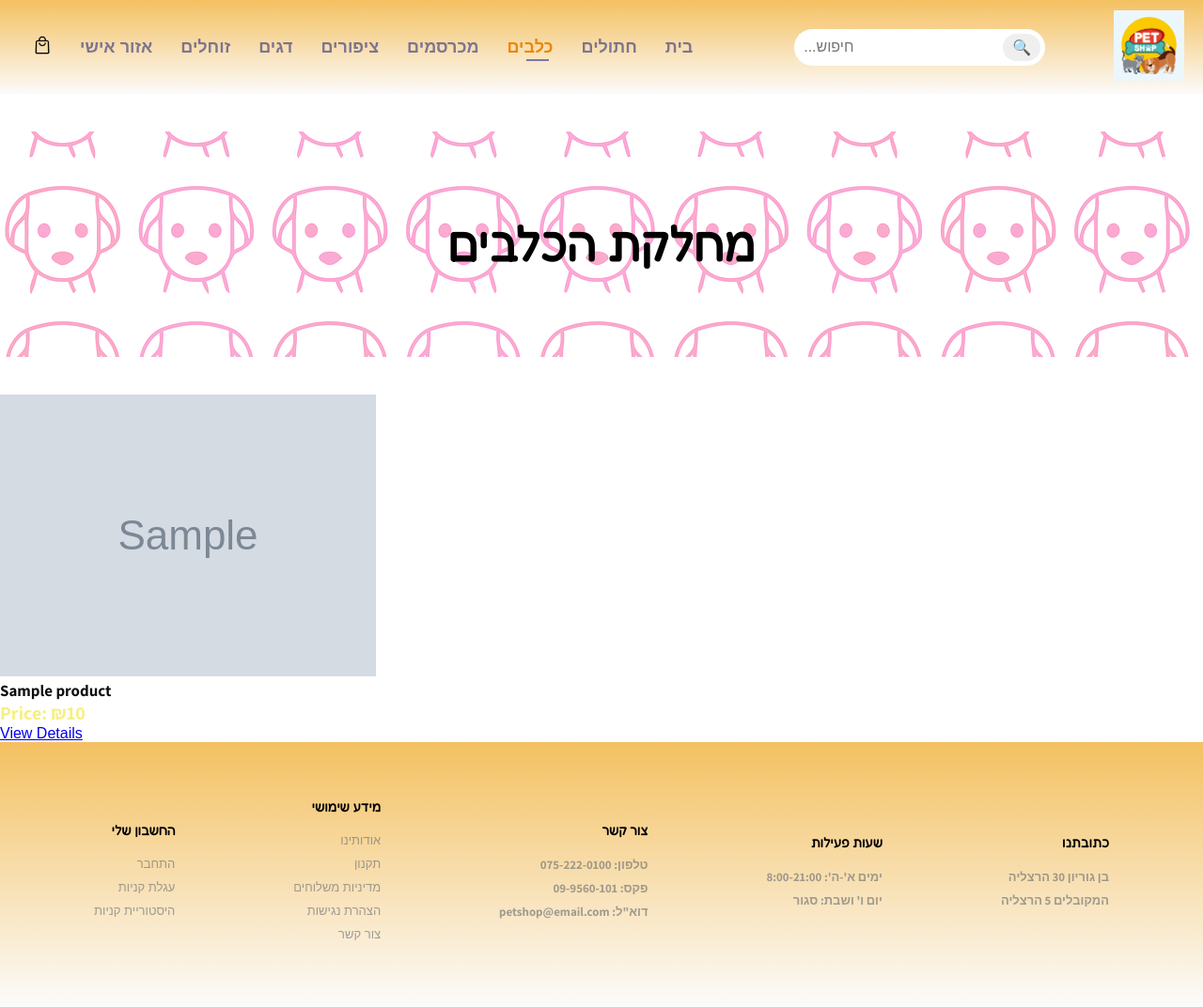
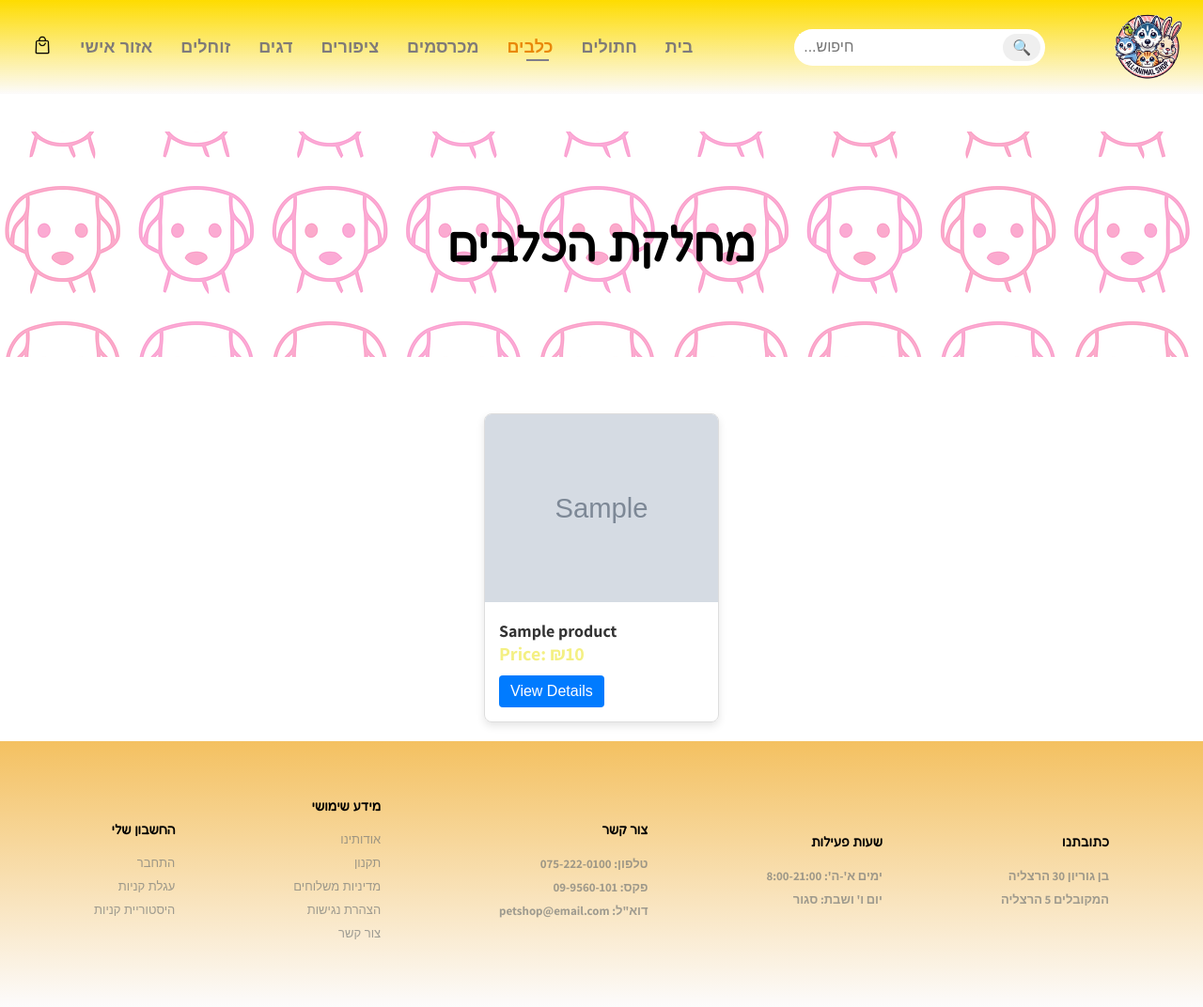
Before and after one commit to OrianAziz/my-pet-shop, a Node server app: page /products/dogs in a window 1280 px wide. Shown: the whole page at 94% size. After the commit the page ends 1049 px from the top, so only its background shows below. Run offline with Node 20, Linux system fonts and the light colour scheme; tables that the repository leaves empty hold one stand-in row (values such as "Sample post"); grey boxes marked "Sample" are stand-in pictures; some libraries are stand-ins or nearby versions.

Commit message:
Changed home screen background, made a logo with a transparent background, fixed issues with mongodb, now can display working cards with name, image and price in dogs products pages. added style and functionality of product cards.

```diff
--- a/app.js
+++ b/app.js
@@ -19,6 +19,7 @@
 
 app.use(express.json());
 app.use(express.static(path.join(__dirname, 'public')));
+app.use(express.static('public'));
 app.use('/', homeRoutes);
 app.use("/api/user", userRouter);
 app.use('/products', productRoutes); // Link product routes to /products
--- a/public/petshop.css
+++ b/public/petshop.css
@@ -110,7 +110,7 @@
 
 
 #header {
-    background: linear-gradient(to bottom, rgba(241, 177, 57, 0.8), rgba(248, 245, 245, 0.4));
+    background: linear-gradient(to bottom, #FEDC00, rgba(248, 245, 245, 0.4));
     position: absolute;
     top: 0;
     width: 100%;
@@ -167,7 +167,7 @@
 
 /* home page */
 #hero {
-    background-image: url("images/hero2.jpg");
+    background-image: url("images/dogback.png");
     height: 100vh;
     width: 100%;
     background-size: cover;
--- a/views/products/dogs.ejs
+++ b/views/products/dogs.ejs
@@ -7,6 +7,71 @@
   <link rel="stylesheet" href="/petshop.css">
   <link href="https://fonts.googleapis.com/css2?family=Assistant:wght@200;400;700&display=swap" rel="stylesheet">
   <link rel="stylesheet" href="https://cdnjs.cloudflare.com/ajax/libs/font-awesome/6.0.0-beta3/css/all.min.css">
+  <style>
+    /* Style for the product grid */
+    .product-grid {
+      display: flex;
+      flex-wrap: wrap;
+      gap: 20px;
+      justify-content: center;
+      padding: 20px;
+    }
+
+    /* Style for each product card */
+    .product-card {
+      width: 250px;
+      border: 1px solid #ddd;
+      border-radius: 8px;
+      overflow: hidden;
+      box-shadow: 0 4px 8px rgba(0, 0, 0, 0.1);
+      transition: transform 0.3s ease;
+    }
+
+    .product-card:hover {
+      transform: translateY(-5px);
+    }
+
+    /* Style for the image */
+    .product-card img {
+      width: 100%;
+      height: 200px;
+      object-fit: cover;
+    }
+
+    /* Style for the content inside the card */
+    .product-card .product-details {
+      padding: 15px;
+    }
+
+    /* Style for the product name */
+    .product-card h3 {
+      margin: 0;
+      font-size: 18px;
+      color: #333;
+    }
+
+    /* Style for the price */
+    .product-card p.price {
+      font-size: 16px;
+      font-weight: bold;
+      color: #007BFF;
+    }
+
+    /* Style for the button link */
+    .product-card a {
+      display: inline-block;
+      margin-top: 10px;
+      padding: 8px 12px;
+      background-color: #007BFF;
+      color: #fff;
+      text-decoration: none;
+      border-radius: 4px;
+    }
+
+    .product-card a:hover {
+      background-color: #0056b3;
+    }
+  </style>
 </head>
 <body>
   <section id="header">
@@ -27,7 +92,7 @@
       <input type="text" placeholder="...חיפוש">
       <button type="submit">🔍</button>
     </div>
-        <a href="#"><img src="images/logo.jpg" class="logo" alt="" width="75px"></a>
+    <a href="#"><img src="images/petlogo2.png" class="logo" alt="" width="75px"></a>
   </section>
 
   <section id="dog-banner" class="section-m1">
@@ -39,9 +104,11 @@
       <% products.forEach(function(product) { %>
         <div class="product-card">
         <img src="<%= product.imageUrl %>" alt="<%= product.name %>">
+        <div class="product-details">
             <h3><%= product.name %></h3>
             <p>Price: ₪<%= product.price %></p>
             <a href="/product/<%= product._id %>">View Details</a>
+          </div>
         </div>
       <% }); %>
     <% } else { %>
```
Also changed, not shown: views/petshop.ejs (+6 -6 lines), public/images/dogback.png (added), public/images/dogbed.jpg (added), public/images/dogcollar.jpeg (added), public/images/petlogo.jpg (added), public/images/petlogo.png (added), public/images/petlogo2.png (added). Lines whose indentation alone changed are shown as unchanged.
